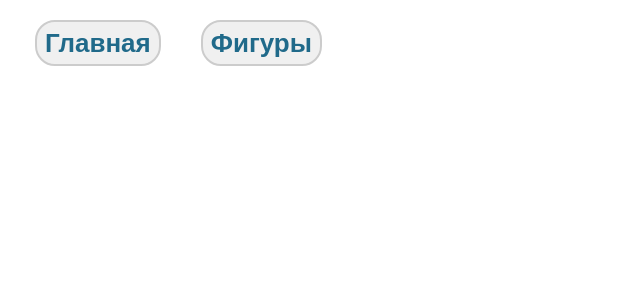
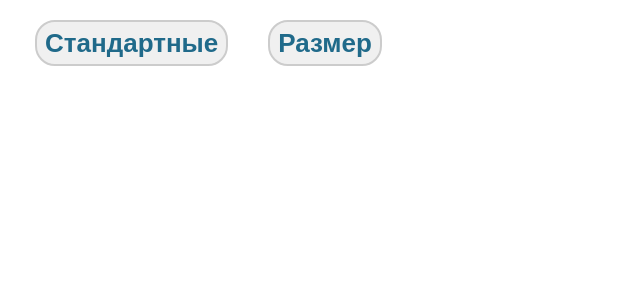
Before and after one commit to Kontrabas888/web-print, a React (Create React App) app: page / in a window 1280 px wide. Shown: the top 300 px of the page, without its empty margins (0-640 px from the left). Built offline with nearby package versions, Linux system fonts and the light colour scheme.

Commit message:
web-print-v0.2.3

```diff
--- a/src/NavigationBar.js
+++ b/src/NavigationBar.js
@@ -19,8 +19,8 @@ const NavigationBar = () => {
                 <button className='back printable' onClick={goToHomePage}>На главную</button>
             )}
             <ul className='bottoms-navigate'>
-                <li className='link-nav printable'><Link to="/main">Главная</Link></li>
-                <li className='link-nav printable'><Link to="/shapes">Фигуры</Link></li>
+                <li className='link-nav printable'><Link to="/main">Стандартные</Link></li>
+                <li className='link-nav printable'><Link to="/shapes">Размер</Link></li>
             </ul>
         </nav>
     );
```
